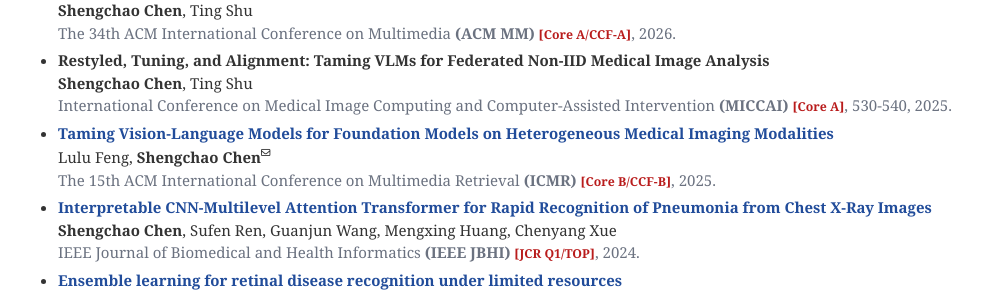
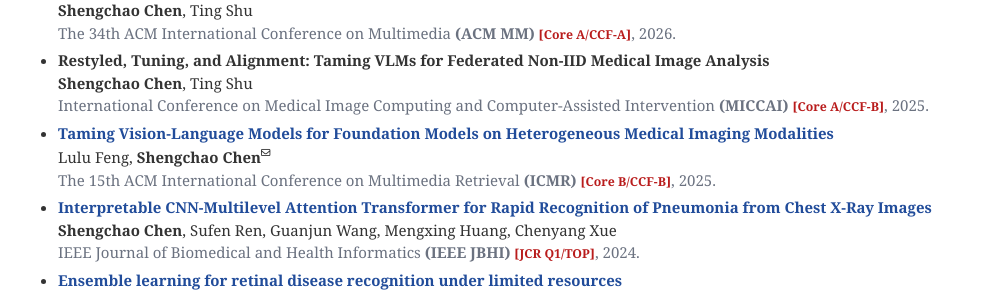
Before and after one commit to shengchaochen82/shengchaochen82.github.io, a Jekyll site: the page built from index.md, in a window 1280 px wide and 900 px high, scrolled down 1581 px. Shown: the part 165-457 px from the top of the window, without its empty margins (108-1110 px from the left). Built offline with Jekyll 4.4.1, drawn with Linux system fonts in a browser that asks for light colours.

Commit message:
Content: drop page numbers from MICCAI entry, tag as Core A/CCF-B
Co-Authored-By: Claude Sonnet 5 <noreply@anthropic.com>

```diff
--- a/_data/publications.yml
+++ b/_data/publications.yml
@@ -202,7 +202,7 @@ medical_imaging:
     - title: "Restyled, Tuning, and Alignment: Taming VLMs for Federated Non-IID Medical Image Analysis"
       authors: "<strong>Shengchao Chen</strong>, Ting Shu"
       conference_short: MICCAI
-      conference: "International Conference on Medical Image Computing and Computer-Assisted Intervention <strong>(MICCAI)</strong> <span class='classic-tag'>[Core A]</span>, 530-540, 2025."
+      conference: "International Conference on Medical Image Computing and Computer-Assisted Intervention <strong>(MICCAI)</strong> <span class='classic-tag'>[Core A/CCF-B]</span>, 2025."
 
     - title: "Taming Vision-Language Models for Foundation Models on Heterogeneous Medical Imaging Modalities"
       authors: "Lulu Feng, <strong>Shengchao Chen</strong><sup><i class='fa-regular fa-envelope fa-xs'></i></sup>"
```
